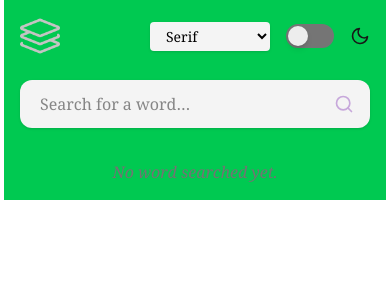
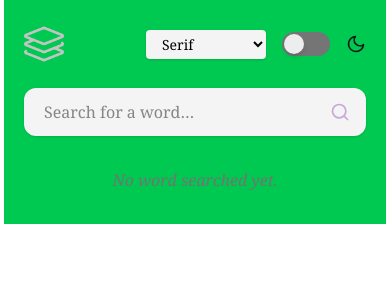
Before and after one commit to ckcristock/dictionary-app, a Next.js app: page / in a window 390 px wide. Shown: the top 300 px of the page. Built offline with nearby package versions, Linux system fonts and the light colour scheme.

Commit message:
mobile responsive

```diff
--- a/src/app/page.tsx
+++ b/src/app/page.tsx
@@ -1,5 +1,4 @@
 "use client";
-
 import Header from "./components/Header";
 import SearchBar from "./components/SearchBar";
 import Results from "./components/Results";
@@ -35,7 +34,7 @@ export default function HomePage() {
 
   return (
     <main
-      className={`max-w-5xl mx-auto p-4 md:p-8 font-${font} flex flex-col bg-green-500`}
+      className={`max-w-5xl mx-auto px-5 pt-6 pb-8 md:px-4 md:py-4 lg:px-8 lg:py-8 font-${font} flex flex-col bg-green-500`}
     >
       {/* Header: Icon + Controls */}
       <Header fonts={fontOptions} font={font} setFont={handleSetFont} />
```
